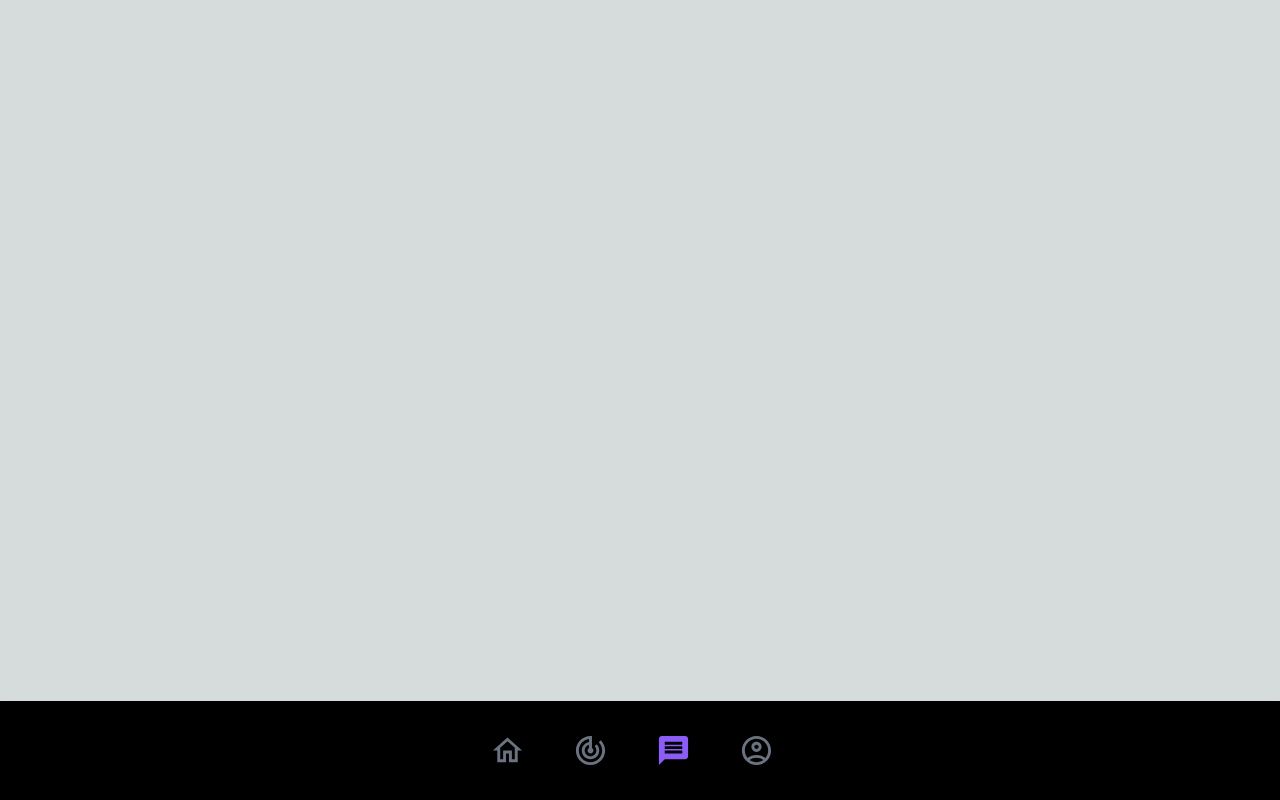
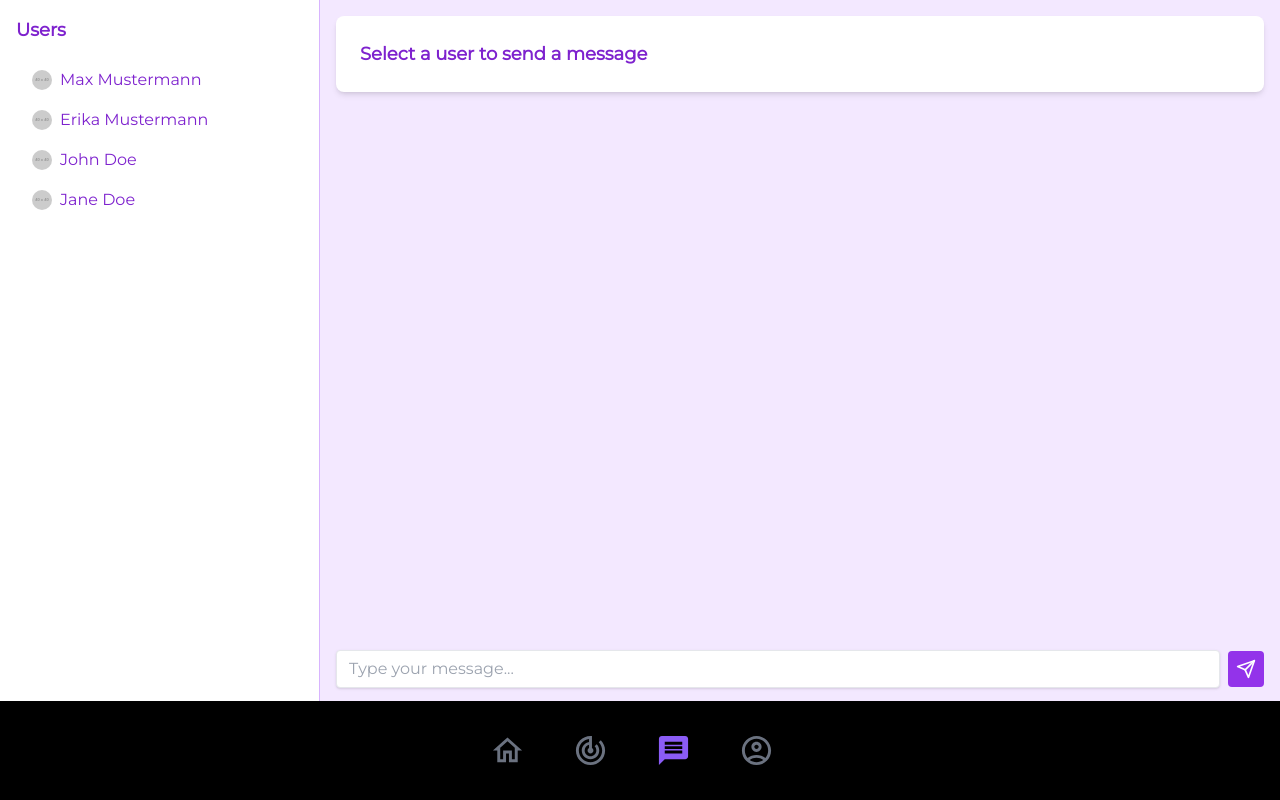
Before and after one commit to anu-r93/spiced-roulette-app, a Next.js app: page /message in a window 1280 px wide. Built offline with nearby package versions, Linux system fonts and the light colour scheme.

Commit message:
added message page UI

```diff
--- /dev/null
+++ b/components/MessageForm/index.js
@@ -0,0 +1,98 @@
+import React, { useState } from "react";
+import Image from "next/image";
+import { FiSend } from "react-icons/fi";
+
+const MessageForm = () => {
+  const [selectedUser, setSelectedUser] = useState(null);
+  const [message, setMessage] = useState("");
+
+  const handleUserSelect = (user) => {
+    setSelectedUser(user);
+  };
+
+  const handleMessageChange = (e) => {
+    setMessage(e.target.value);
+  };
+
+  const handleSendMessage = () => {
+    // Handle sending the message logic here
+    console.log(`Sending message to ${selectedUser.name}: ${message}`);
+    setMessage("");
+  };
+
+  const users = [
+    { id: 1, name: "Max Mustermann", avatar: "https://via.placeholder.com/40" },
+    {
+      id: 2,
+      name: "Erika Mustermann",
+      avatar: "https://via.placeholder.com/40",
+    },
+    { id: 3, name: "John Doe", avatar: "https://via.placeholder.com/40" },
+    { id: 4, name: "Jane Doe", avatar: "https://via.placeholder.com/40" },
+  ];
+
+  return (
+    <div className="flex h-screen bg-purple-100">
+      {/* User List */}
+      <div className="bg-white w-1/4 border-r border-purple-300 overflow-y-auto">
+        <div className="p-4">
+          <h2 className="text-lg font-semibold mb-4 text-purple-700">Users</h2>
+          <ul>
+            {users.map((user) => (
+              <li
+                key={user.id}
+                className="py-2 px-4 hover:bg-purple-200 cursor-pointer"
+                onClick={() => handleUserSelect(user)}
+              >
+                <div className="flex items-center">
+                  <Image
+                    src={user.avatar}
+                    alt="User Avatar"
+                    className="rounded-full mr-2"
+                    width={20}
+                    height={20}
+                  />
+                  <span className="text-purple-700">{user.name}</span>
+                </div>
+              </li>
+            ))}
+          </ul>
+        </div>
+      </div>
+
+      {/* Message Form */}
+      <div className="flex-1 p-4 flex flex-col justify-between">
+        {selectedUser ? (
+          <div className="bg-white rounded-lg shadow-md p-6">
+            <h2 className="text-lg font-semibold mb-4 text-purple-700">
+              Send Message to {selectedUser.name}
+            </h2>
+          </div>
+        ) : (
+          <div className="bg-white rounded-lg shadow-md p-6">
+            <h2 className="text-lg font-semibold text-purple-700">
+              Select a user to send a message
+            </h2>
+          </div>
+        )}
+        <div className="flex items-center pb-24">
+          <input
+            className="shadow appearance-none border rounded w-full py-2 px-3 text-purple-700 leading-tight focus:outline-none focus:shadow-outline focus:border-purple-500"
+            type="text"
+            placeholder="Type your message..."
+            value={message}
+            onChange={handleMessageChange}
+          />
+          <button
+            className="bg-purple-600 hover:bg-purple-700 text-white font-bold p-2 rounded focus:outline-none focus:shadow-outline ml-2"
+            onClick={handleSendMessage}
+          >
+            <FiSend size={20} />
+          </button>
+        </div>
+      </div>
+    </div>
+  );
+};
+
+export default MessageForm;
--- a/package.json
+++ b/package.json
@@ -16,7 +16,8 @@
     "mongoose": "^8.4.1",
     "next": "14.2.3",
     "react": "^18",
-    "react-dom": "^18"
+    "react-dom": "^18",
+    "react-icons": "^5.2.1"
   },
   "devDependencies": {
     "eslint": "^8",
--- a/pages/message/index.js
+++ b/pages/message/index.js
@@ -1,7 +1,13 @@
+import MessageForm from "@/components/MessageForm";
 import NavBar from "@/components/NavBar";
 
 const InboxPage = () => {
-  return <NavBar />;
+  return (
+    <>
+      <MessageForm />
+      <NavBar />
+    </>
+  );
 };
 
 export default InboxPage;
```
Also changed, not shown: 1 other file (tests, documents, lock files or other folders).
